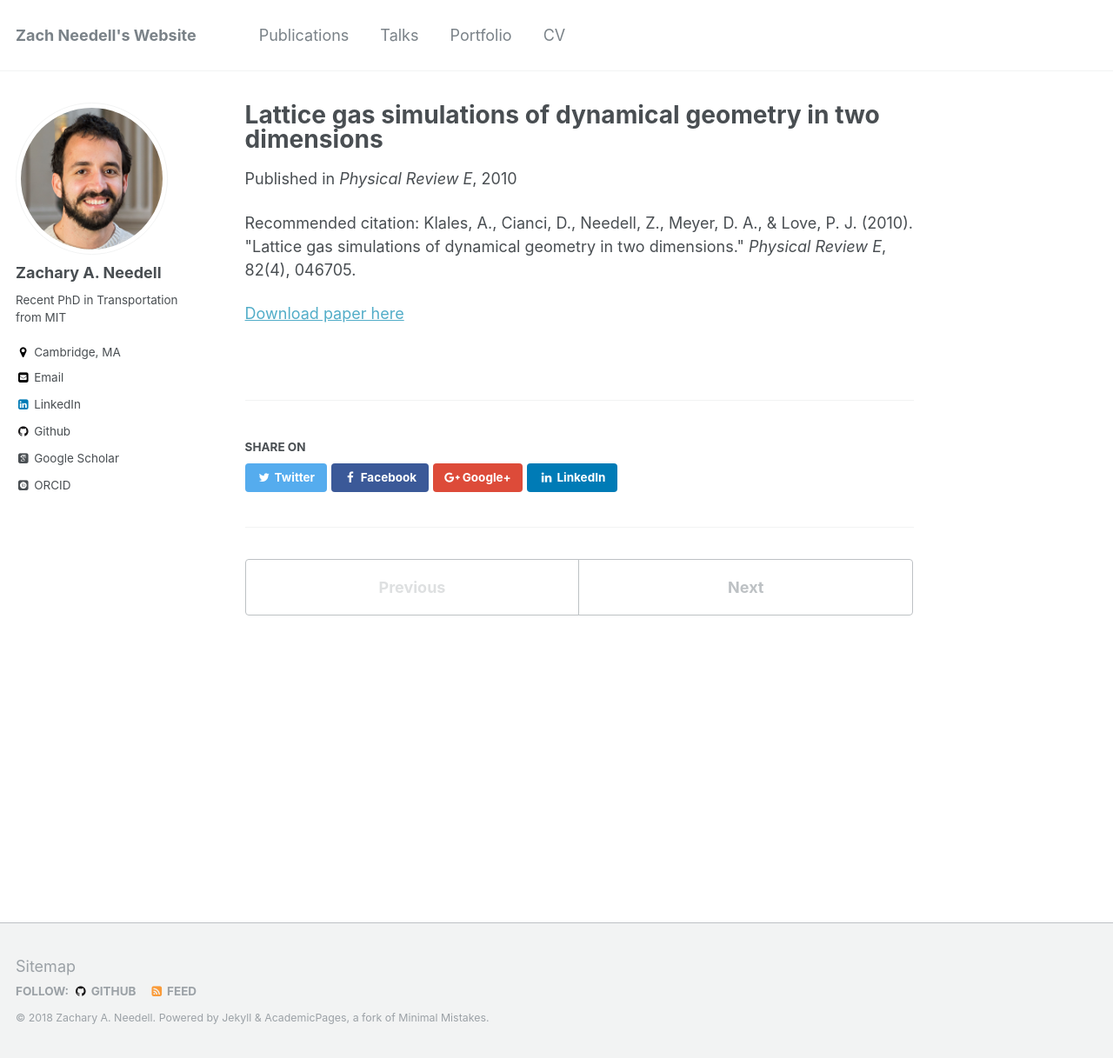
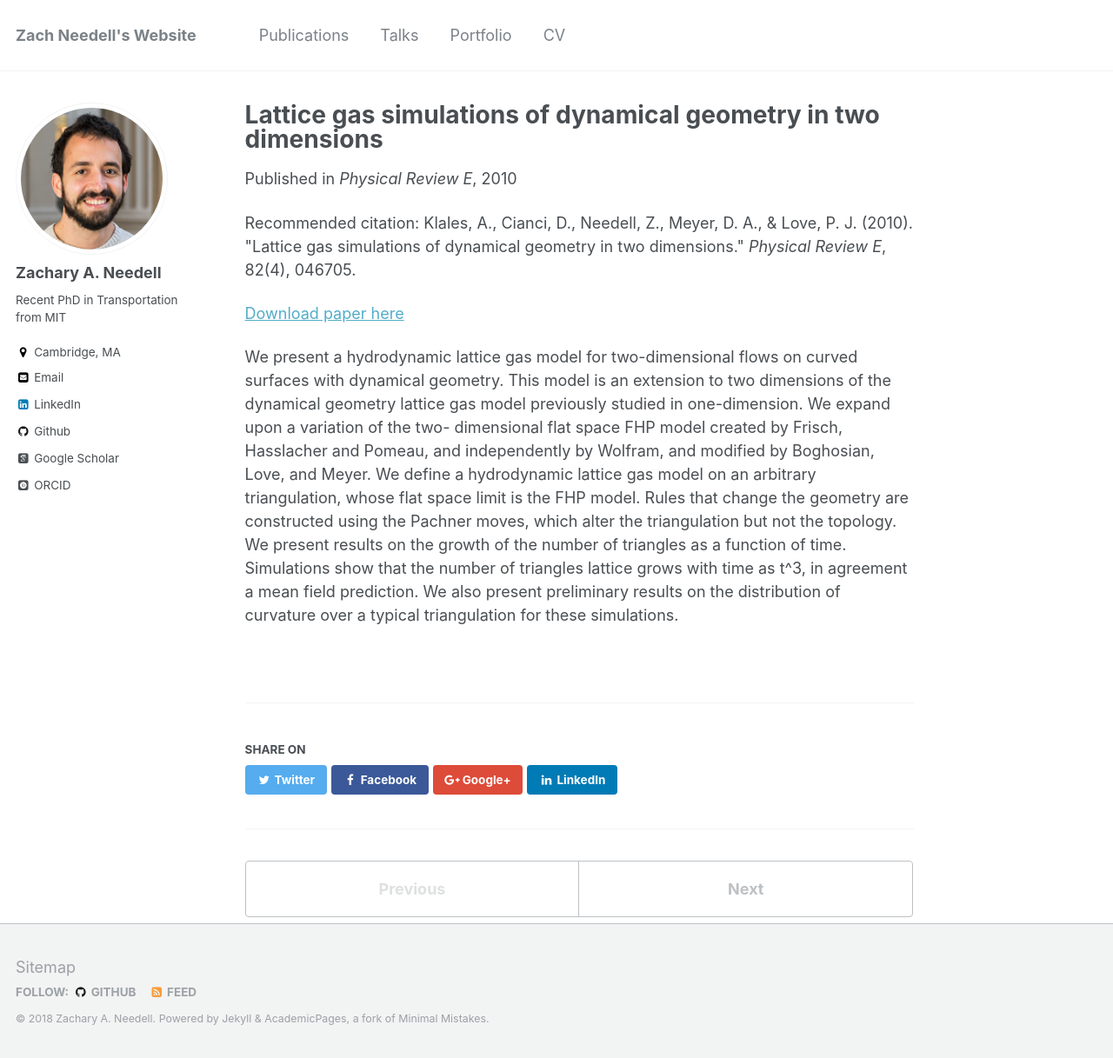
Before and after one commit to zneedell/zneedell.github.io, a Jekyll site: the page built from _publications/PRE_2010.md, in a window 1280 px wide and 1217 px high. Shown: the whole window at 87% size. Built offline with Jekyll 4.4.1, drawn with Linux system fonts in a browser that asks for light colours; some web fonts are replaced.

Commit message:
add abstracts

```diff
--- a/_publications/PRE_2010.md
+++ b/_publications/PRE_2010.md
@@ -9,3 +9,6 @@ citation: 'Klales, A., Cianci, D., Needell, Z., Meyer, D. A., & Love, P. J. (201
 ---
 
 [Download paper here](http://zneedell.github.io/files/PRE_1002.4841.pdf)
+
+We present a hydrodynamic lattice gas model for two-dimensional flows on curved surfaces with dynamical geometry. This model is an extension to two dimensions of the dynamical geometry lattice gas model previously studied in one-dimension. We expand upon a variation of the two- dimensional flat space FHP model created by Frisch, Hasslacher and Pomeau, and independently by Wolfram, and modified by Boghosian, Love, and Meyer. We define a hydrodynamic lattice gas model on an arbitrary triangulation, whose flat space limit is the FHP model. Rules that change the geometry are constructed using the Pachner moves, which alter the triangulation but
+not the topology. We present results on the growth of the number of triangles as a function of time. Simulations show that the number of triangles lattice grows with time as t^3, in agreement a mean field prediction. We also present preliminary results on the distribution of curvature over a typical triangulation for these simulations.
```
Also changed, not shown: _publications/TRR_2017.md (+2 -0 lines), _publications/nenergy_2016.md (+2 -0 lines).
